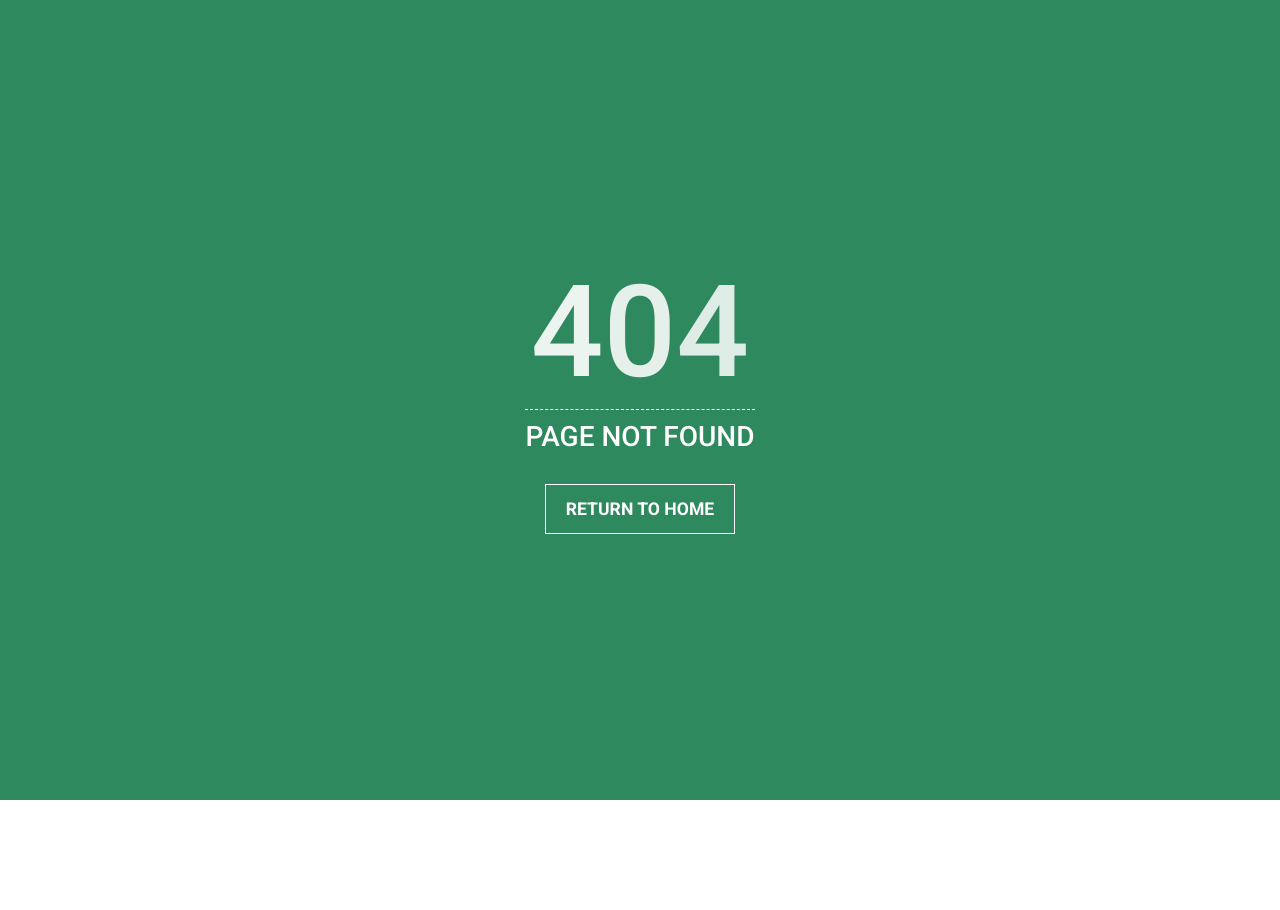
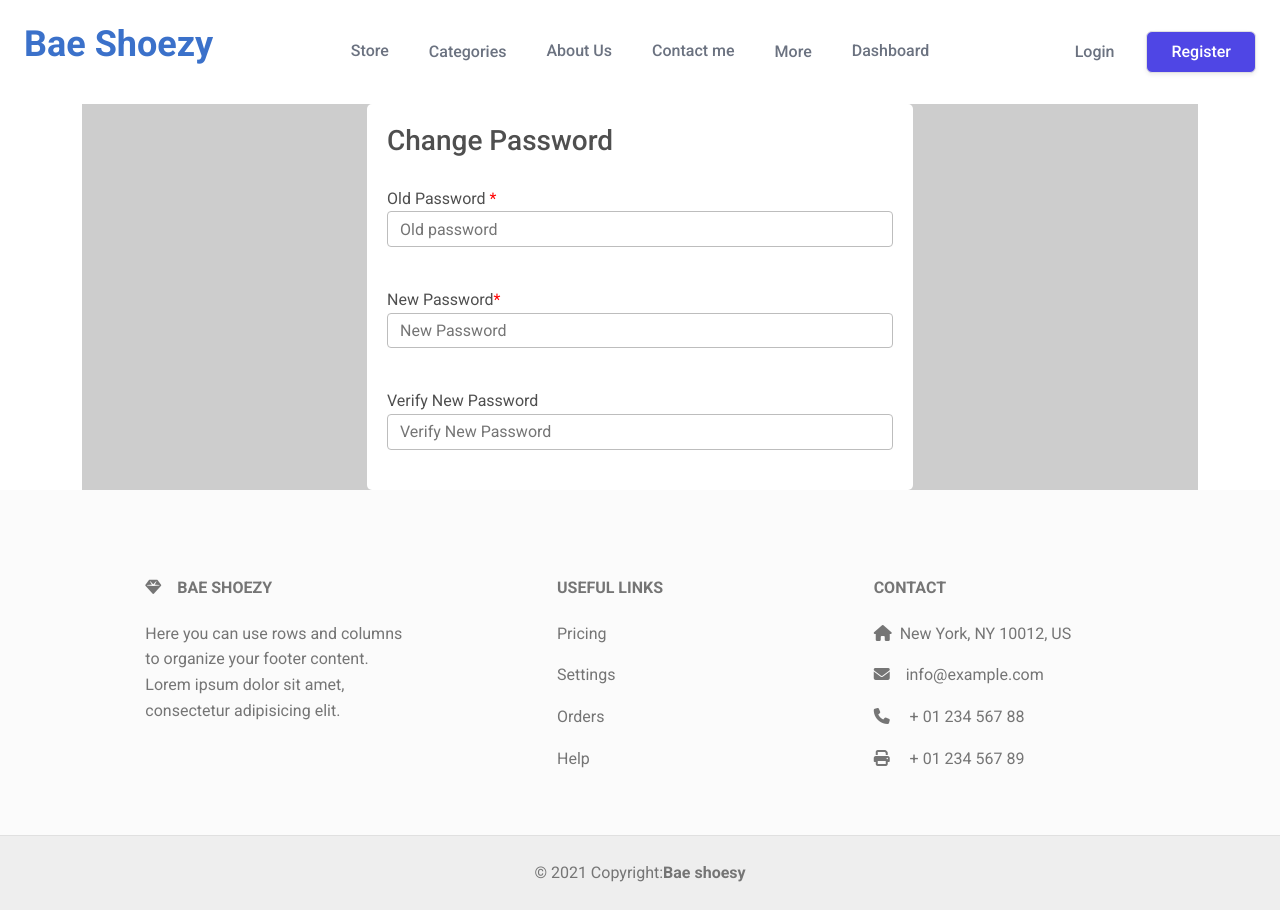
Before and after one commit to kienkv08/BaeShoesyStoreFrontEnd, a React (Create React App) app: page /changepassword in a window 1280 px wide. Before the commit this address had no page. Before the commit the page ends 800 px from the top, so only its background shows below. Built offline with nearby package versions, Linux system fonts and the light colour scheme.

Commit message:
changepassword

```diff
--- /dev/null
+++ b/src/page/changepassword/changepassword.js
@@ -0,0 +1,35 @@
+import { useState } from 'react'
+import { Col, Container, Form, FormControl, Row } from 'react-bootstrap'
+import { useTranslation } from 'react-i18next'
+import './changepassword.css'
+
+const ChangePassword = (id) => {
+    const {t} = useTranslation();
+    const [password, setPassword] = useState("");
+    return(
+<Container fluid className='bgcolorgray'>
+    <Form className='bg-white text-align-left width-50 padding-20px margin-auto border-radius-5px'>
+        <h3>Change Password</h3>
+        <Row>
+            <Col md={12} className='padding-topbot-20px'>
+                Old Password <span className='color-red'>*</span>
+                <FormControl type='text' placeholder='Old password'/>
+            </Col>
+            <Col md={12} className='padding-topbot-20px'>
+                New Password<span className='color-red'>*</span>
+                <FormControl type='text' placeholder='New Password'/>
+            </Col>
+            <Col md={12} className='padding-topbot-20px'>
+                Verify New Password
+                <FormControl type='text' placeholder='Verify New Password'/>
+            </Col>
+        </Row>
+    </Form>
+
+</Container>
+);
+
+
+}
+
+export default ChangePassword;
--- a/src/routes/index.js
+++ b/src/routes/index.js
@@ -1,5 +1,6 @@
 import DefaultLayout from "../components/layout/default/default.layout";
 import Register from "../page/authentication/register/register";
+import ChangePassword from "../page/changepassword/changepassword";
 import Demo from "../page/demo/demo";
 import UserProfile from "../page/userprofile/userprofile";
 
@@ -7,6 +8,7 @@ const publicRoutes = [
   { path: "/register", component: Register, layout: DefaultLayout },
   { path: "/demo", component: Demo, layout: DefaultLayout },
   { path: "/userprofile", component: UserProfile, layout: DefaultLayout },
+  { path: "/changepassword", component: ChangePassword, layout: DefaultLayout},
 ];
 
 export { publicRoutes };
```
Also changed, not shown: src/page/changepassword/changepassword.css (added).
